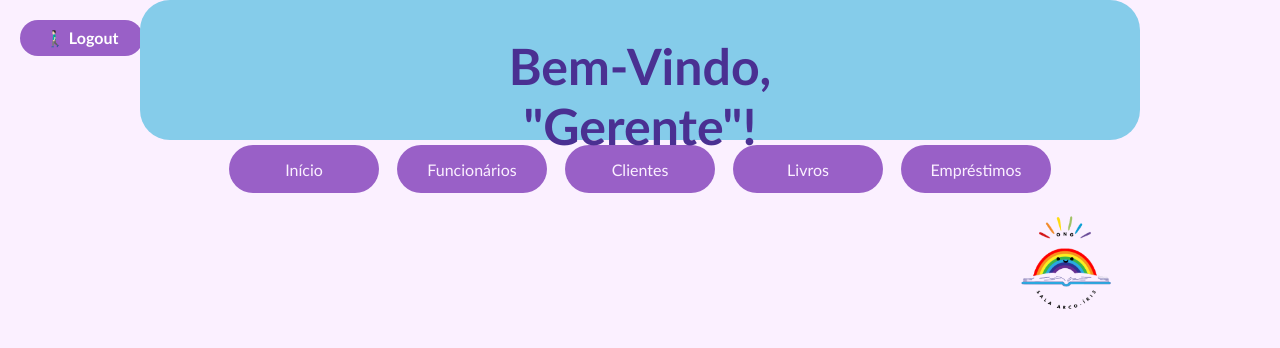
After one commit to laragoritob/ONG_Biblioteca_SA_NOVO, a PHP site: page /gerente.php in a window 1280 px wide. The commit adds this page. Shown: the top 348 px of the page. Run offline with PHP 8.4, Linux system fonts and the light colour scheme.

Commit message:
versao 1

```diff
--- a/css/telgerente.css
+++ b/css/telgerente.css
@@ -1,40 +1,51 @@
 @charset "UTF-8";
 
+* {
+  margin: 0px;
+}
 /*configuração geral*/
 body{
-    margin:0px auto;
 	 font-family:"Candara",sans-serif;
 	 background-color: #fbf0ff;
-     flex-wrap: wrap; /* <-- ESSENCIAL PARA CELULAR */
   }
 
 /*cabeçalho*/
 header{
-    height:150px;
-    background-color:#85ccea;
-    border-radius: 50px;
+    position: fixed;
+    top: 0;
+    left: 50%;
+    transform: translateX(-50%);
     width: 1000px;
+    z-index: 1000;
+    margin: 0;
+    height: 140px;
+    background-color: #85ccea;
     text-align: center;
-    margin: 25px auto;
-    flex-wrap: wrap; /* <-- ESSENCIAL PARA CELULAR */
-   }
+    border-radius: 30px;
+}
+
 header img{
         float: left;
         height: 150px;
         width: 125px;
         margin: 10px;
        }
+
 header h1{
-        float: left;
-        margin: 36px 250px 30px;
-        font-size: 50px;
-        color:#4a3092;
-       }
+    float: none;
+    margin: 0 auto;
+    font-size: 50px;
+    color:#4a3092;
+    text-align: center;
+    display: block;
+    margin: 36px 250px 30px;
+}
 
 /*botões*/
 nav{
     clear:both;
 }
+
 nav a{
       color:black;
       font-size:25px;
@@ -94,10 +105,87 @@ nav a{
 }
 .logout-btn:hover {
     background-color: #69408b;
+    transform: translateY(-2px) scale(1.03);
 }
 
-header {
-    position: relative;
+
+body {
+    padding-top: 188px; /* altura do header + nav-bar (140px + 48px) */
+}
+
+ul, .nav-bar {
+  overflow: visible !important;
+}
+
+li {
+  background-color: #9960c7;
+  border-radius: 30px;
+  width: 150px;
+  text-align: center;
+  display: flex;
+  align-items: center;
+  justify-content: center;
+  height: 48px;
+  margin-top: 5px;
+}
+
+li a, .dropbtn {
+  display: inline-block; /* faz com que os itens fiquem como blocos */
+  color: #fbf0ff;
+  text-align: center;
+  padding: 14px 16px;
+  text-decoration: none;
+}
+
+li .dropbtn:hover {
+  background-color: rgb(109, 26, 148);
+  border-radius: 20px;
+  width: 150px;
+  transform: translateY(-2px) scale(1.03);
+}
+
+li .dropdown {
+  display: inline-block;
+}
+
+.dropdown {
+  position: relative;
+  display: flex;
+  align-items: center;
+}
+
+.dropbtn {
+  cursor: pointer;
+}
+
+.dropdown-content {
+  display: none;
+  position: absolute;
+  top: 100%;
+  left: 0;
+  z-index: 2000;
+  min-width: 180px;
+  background: #fbf0ff;
+  border: 1px solid #69408b;
+  box-shadow: 0 8px 24px rgba(0,0,0,0.18);
+}
+
+.dropdown-content a {
+  color: black;
+  padding: 12px 16px;
+  text-decoration: none;
+  display: block;
+  text-align: left;
+}
+
+.dropdown-content a:hover {
+  background-color: rgb(255, 186, 229);
+  border-radius: 0px;
+}
+
+.dropdown:hover .dropdown-content,
+.dropdown:focus-within .dropdown-content {
+  display: block;
 }
 
 .logo{
@@ -106,3 +194,19 @@ header {
     width: 130px;
     flex-wrap: wrap; /* <-- ESSENCIAL PARA CELULAR */
 }
+
+.nav-bar {
+    position: fixed;
+    top: 140px; /* altura do header */
+    left: 0;
+    width: 100vw;
+    background-color: #fbf0ff;
+    margin: 0;
+    padding: 0;
+    z-index: 999;
+    list-style-type: none;
+    display: flex;
+    align-items: center;
+    justify-content: center;
+    gap: 18px;
+}
--- /dev/null
+++ b/gerente.php
@@ -0,0 +1,52 @@
+<!DOCTYPE html>
+<html lang="pt-br">
+    <head>
+         <meta charset="UTF-8">
+         <title> ONG Bilbioteca - Gerente </title>
+         <link rel ="stylesheet" type="text/css" href="css/telgerente.css"/>
+         <script src="javascript/JS_Logout.js" defer></script>
+    </head>
+    <body>
+        <a href="#" class="logout-btn">🚶🏻‍♂️ Logout</a>
+        <header>
+            <h1> Bem-Vindo, "Gerente"! </h1>
+            <div>
+                <img src="img/logo_trans.png" title="imgs" class="logo">
+            </div>
+        </header>
+        <ul class="nav-bar">
+            <li><a href="#"> Início </a></li>
+            <li class="dropdown">
+                <a href="javascript:void(0)" class="dropbtn"> Funcionários </a>
+                <div class="dropdown-content">
+                    <a href="#"> Registrar Funcionário </a>
+                    <a href="#"> Consultar Funcionários </a>
+                </div>
+            </li>
+
+            <li class="dropdown">
+                <a href="javascript:void(0)" class="dropbtn"> Clientes </a>
+                <div class="dropdown-content">
+                    <a href="#"> Registrar Cliente </a>
+                    <a href="#"> Consultar Clientes </a>
+                </div>
+            </li>
+
+            <li class="dropdown">
+                <a href="javascript:void(0)" class="dropbtn"> Livros </a>
+                <div class="dropdown-content">
+                    <a href="#"> Adicionar Livro </a>
+                    <a href="#"> Consultar Livros </a>
+                </div>
+            </li>
+
+            <li class="dropdown">
+                <a href="javascript:void(0)" class="dropbtn"> Empréstimos </a>
+                <div class="dropdown-content">
+                    <a href="#"> Registrar Empréstimo </a>
+                    <a href="#"> Consultar Empréstimos </a>
+                </div>
+            </li>
+        </ul>
+    </body>
+    </html>
--- a/login.html
+++ b/login.php
@@ -5,7 +5,6 @@
     <meta name="viewport" content="width=device-width, initial-scale=1.0">
     <title>ONG Biblioteca - Sala Arco-íris</title>
     <link rel="stylesheet" type="text/css" href="css/login.css">
-    <script src="javascript/JS_Login.js" defer></script>
 </head>
 <body>
     <div class="container">
```
Also changed, not shown: gerente.html (deleted, +0 -26 lines), javascript/JS_Login.js (deleted, +0 -106 lines), javascript/JS_Logout.js (deleted, +0 -18 lines), javascript/relatorios.js (deleted, +0 -71 lines), bibliotecario.php (renamed from bibliotecario.html), gestor.php (renamed from gestor.html), recreador.php (renamed from recreador.html), repositor.php (renamed from repositor.html).
